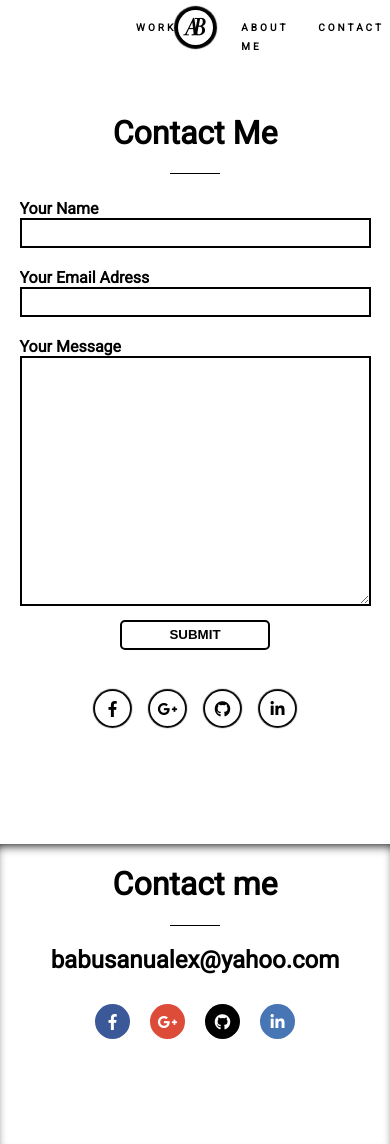
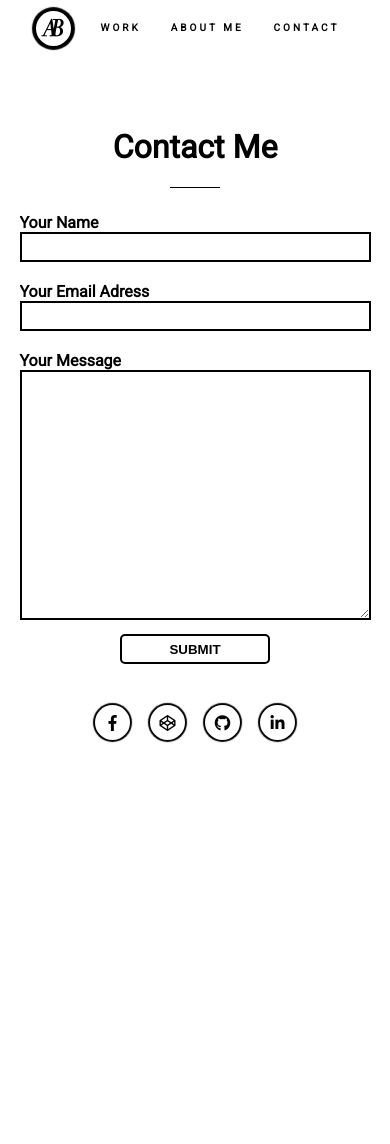
Before and after one commit to AlexBabusanu/fullPagePorto, a PHP site: page /core/views/contact.view.php in a window 390 px wide. After the commit the page ends 743 px from the top, so only its background shows below. Run offline with PHP 8.4, Linux system fonts and the light colour scheme; some libraries are stand-ins or nearby versions.

Commit message:
minor adjustments

```diff
--- a/core/controller/contact.controller.php
+++ b/core/controller/contact.controller.php
@@ -8,8 +8,6 @@
 	$email = $_POST["email"];
 	$message = $_POST["message"];
 	$error = [];
-
-
 
 	if(strlen($name) < 3 || strlen($name) > 50){
 		$error["name"] ="The name must be between 3 and 50 characters long.";
@@ -23,6 +21,10 @@
 	if(strlen($message) < 1) {
 		$error["message"] = "Please include a message";
 	}
+
+	else {
+		mail("babusanualex@yahoo.com", $name, $message, $email);
+	}
 }
 
 
--- a/core/views/contact.view.php
+++ b/core/views/contact.view.php
@@ -36,12 +36,12 @@
 	</div>
 		<button type="submit" name="submitted">Submit</button>
 	</form>
-	<ul>
-	<li><a href=""><i class="fab fa-facebook-f"></i></a></li>
-	<li><a href=""><i class="fab fa-google-plus-g"></i></a></li>
-	<li><a href=""><i class="fab fa-github"></i></a></li>
-	<li><a href=""><i class="fab fa-linkedin-in"></i></a></li>
-</ul>
+	<ul class="mediaLinks">
+		<li><a href="https://www.facebook.com/Alex.Babusanu"><i class="fab fa-facebook-f"></i></a></li>
+		<li><a href="https://codepen.io/Skidi/"><i class="fab fa-codepen"></i></a></li>
+		<li><a href="https://github.com/Skidi"><i class="fab fa-github"></i></a></li>
+		<li><a href="https://www.linkedin.com/in/babusanu-alex-769b2886/"><i class="fab fa-linkedin-in"></i></a></li>
+	</ul>
 </div>
 
 <?php require("shared/footer.php"); ?>
--- a/core/views/shared/footer.php
+++ b/core/views/shared/footer.php
@@ -1,13 +1,13 @@
 <footer>
 	<h1>Contact me</h1>
 	<div class="break"></div>
-	<a href=""><h2>babusanualex@yahoo.com</h2></a>
-<ul>
-	<li style="background:#3B5998"><a href=""><i class="fab fa-facebook-f"></i></a></li>
-	<li style="background:#dd4b39"><a href=""><i class="fab fa-google-plus-g"></i></a></li>
-	<li style="background:#000000"><a href=""><i class="fab fa-github"></i></a></li>
-	<li style="background:#4875B4"><a href=""><i class="fab fa-linkedin-in"></i></a></li>
-</ul>
+	<a href="mailto:babusanualex@yahoo.com"><h2>babusanualex@yahoo.com</h2></a>
+	<ul class="mediaLinks">
+		<li><a href="https://www.facebook.com/Alex.Babusanu"><i class="fab fa-facebook-f"></i></a></li>
+		<li><a href="https://codepen.io/Skidi/"><i class="fab fa-codepen"></i></a></li>
+		<li><a href="https://github.com/Skidi"><i class="fab fa-github"></i></a></li>
+		<li><a href="https://www.linkedin.com/in/babusanu-alex-769b2886/"><i class="fab fa-linkedin-in"></i></a></li>
+	</ul>
 </footer>
  <script src="https://code.jquery.com/jquery-3.3.1.min.js"  integrity="sha256-FgpCb/KJQlLNfOu91ta32o/NMZxltwRo8QtmkMRdAu8="  crossorigin="anonymous"></script>
 <script  src="https://code.jquery.com/ui/1.12.1/jquery-ui.js"  integrity="sha256-T0Vest3yCU7pafRw9r+settMBX6JkKN06dqBnpQ8d30="  crossorigin="anonymous"></script>
--- a/core/views/shared/header.php
+++ b/core/views/shared/header.php
@@ -3,6 +3,7 @@
 <head>
 	<title>Alex Babusanu</title>
 	<meta charset="utf-8">
+	<meta name="description" content="The web development portofolio of Alex Babusanu. This only includes finished web development work done only by myself.">
 	<meta name="viewport" content="width=device-width, initial-scale=1.0">
 	<link rel="shortcut icon" href="public/media/logoBlack.png">
 	<link rel="stylesheet" href="https://use.fontawesome.com/releases/v5.0.13/css/all.css" integrity="sha384-DNOHZ68U8hZfKXOrtjWvjxusGo9WQnrNx2sqG0tfsghAvtVlRW3tvkXWZh58N9jp" crossorigin="anonymous">
--- a/core/views/work.view.php
+++ b/core/views/work.view.php
@@ -1,12 +1,12 @@
 <?php require("shared/header.php"); ?>
 
-<div class="website">
+<div class="website" style="background-image:url(<?= $website["image"] ?>)">
 	<div class="title">
 		<h1><?= $_GET["w"] ?></h1>
 		<a href="/"><i class="far fa-times-circle"></i></a>
 	</div>
 
-	<img src="<?= $website["image"] ?>">
+	<!-- <img src="<?= $website["image"] ?>"> -->
 
 </div>
 <div class="details">
--- a/public/css/style.css
+++ b/public/css/style.css
@@ -130,12 +130,12 @@
 	justify-content: center;
 	z-index:2;
 	text-align:center;
-	margin-top:40px;
 	display:none;
 	text-shadow:0px 0px 2px #000, 0px 0px 2px #000, 0px 0px 2px #000, 0px 0px 2px #000, 0px 0px 2px #000;
 }
 .navigation ul {
 	list-style:none;
+	cursor: pointer;
 }
 .navigation p {
 	transition: 1000ms all linear;
@@ -189,10 +189,12 @@
 	justify-content: space-between;
 }
 .main li {
+	margin-top:10px;
 	line-height:0;
 	font-size:35px;
 	letter-spacing:.300em;
 }
+
 .nActive {
 	opacity:0;
 	transition: 1000ms all linear;
@@ -249,7 +251,7 @@
 /* footer */
 
 footer {
-
+	z-index:15;
 	color:#000;
 	background: #fff;
 	height:300px;
@@ -259,20 +261,18 @@
 	box-shadow:inset 0px 6px 11px -5px #000;
 
 }
-footer ul {
-	color:#fff;
-}
-footer ul, .contact ul {
+
+.mediaLinks {
 	list-style:none;
 	display:flex;
 	justify-content:center;
 	padding:0;
 }
-footer ul li, .contact ul li {
+.mediaLinks li {
 	margin:10px;
 	border-radius:50%;
 }
-footer ul li a, .contact ul li a {
+.mediaLinks a {
 	padding:10px;
 	width:15px;
 	height:15px;
@@ -299,13 +299,16 @@
 
 
 }
+.contact h1 {
+	margin-top:50px;
+}
 
-.contact li {
-	box-shadow: 0 0 0px 0px #000 inset, 0 0 1px 2px #000;
+.mediaLinks li {
+	box-shadow: 0 0 0px 0px #000, 0 0 1px 2px #000;
+	transition: box-shadow 200ms linear;
 }
-.contact li:hover {
+.mediaLinks li:hover {
 	box-shadow: 0 0 4px 4px #000;
-	transition: 200ms all linear;
 }
 
 form {
@@ -429,10 +432,13 @@
 .website {
 	height:50vh;
 	overflow:hidden;
+	background-size:cover;
 
 }
-.website img {
-	width:100%;
+
+.website a {
+	position: absolute;
+	bottom:0;
 }
 .title {
 	position:absolute;
@@ -482,7 +488,6 @@
 }
 .info {
 	display:grid;
-	margin: 80px;
 	grid-template-columns: 1fr;
 }
 .aboutWebsite {
@@ -506,6 +511,7 @@
 	display:grid;
 	grid-template-columns: 1fr 1fr;
 	grid-column-gap:15px;
+	grid-row-gap:15px;
 	margin:80px 0;
 }
 .imagesText .break {
@@ -547,7 +553,8 @@
 
 
 
-@media screen and (max-width:800px) {
+@media screen and (min-width:670px) and (max-width:800px) {
+
 	.main {
 		height:50px;
 	}
@@ -575,9 +582,28 @@
 	.col:nth-child(2n) {
 		border-right:none;
 	}
+
 }
 
 @media screen and (max-width:670px) {
+
+	.logo {
+		position:relative;
+		margin-top:0;
+		margin-right:15px;
+	}
+	nav ul {
+		margin-left:0;
+	}
+	nav li:nth-child(2){
+		margin-left:15px;
+	}
+	.navLight ul {
+		margin:5px 0;
+	}
+	.navigation {
+		grid-template-rows: 1fr 50px 1fr;
+	}
 	.main {
 		height:50px;
 	}
@@ -585,6 +611,7 @@
 		margin:15px;
 		letter-spacing: 0.1em;
 	}
+
 	.navigation h3 {
 		font-size:15px;
 
@@ -593,6 +620,15 @@
 		font-size:30px;
 
 	}
+
+	.about h1 {
+		font-size:18px;
+	}
+	.introduction{
+		margin:30px;
+	}
+
+
 	.textArea {
 		width:90%;
 	}
@@ -615,3 +651,8 @@
 		margin-top:-23%;
 	}
 }
+@media screen and (max-height:670px){
+	.contact {
+		height:inherit;
+	}
+}
--- a/public/js/script.js
+++ b/public/js/script.js
@@ -1,10 +1,9 @@
 $(window).ready(function(){
-	if($(document).width() > 670) {
 	$(".pageName").css("display", "none");
 	$(".navigation").css("display", "grid");
 	$("footer").addClass("fInactive");
 	animating = false;
-}
+
 });
 $(window).on("load", function(){
 
@@ -28,24 +27,12 @@
 			return scrollPercent * height / 100;
 		}
 
-		if($(document).width() >= 800) {
-			var navTopScrollHeight = (100 - scrollSize(12));
-			var navBotScrollHeight = (scrollSize(12));
-			$(".main ul").css("top", "-"  + scrollSize(30+$(".front").length * 10) + "%");
-		}
-		else if($(document).width() < 800 && $(document).width() >= 670){
-			$(".main ul").css("top", "-"  + scrollSize(50) + "%");
-			var navTopScrollHeight = (100 - scrollSize(10));
-			var navBotScrollHeight = (scrollSize(10));
-		}
-		else if($(document).width() < 670){
-			$(".main ul").css("top", "-" + scrollSize(90) + "%");
-			var navTopScrollHeight = (100 - scrollSize(9));
-			var navBotScrollHeight = (scrollSize(9));
-		}
+		var navTopScrollHeight = ($(".navTop").height() - scrollSize($(".navTop ul").height() /  ($(".main ul li").length + 1) ) );
+		var navBotScrollHeight = (scrollSize($(".navBot ul").height() / ($(".main ul li").length + 1) ));
+		$(".main ul").css("top", "-"  + scrollSize($(".main ul").height() / ($(".main ul li").length + 1.5)) + "px");
 
-		$(".navTop ul").css("top", navTopScrollHeight + "%" );
-		$(".navBot ul").css("top", "-" + navBotScrollHeight + "%");
+		$(".navTop ul").css("top", navTopScrollHeight + "px" );
+		$(".navBot ul").css("top", "-" + navBotScrollHeight + "px");
 
 
 	})
@@ -78,11 +65,18 @@
 			}
 			else if($(window).scrollTop() == $(".page:last-child").offset().top) {
 				$("footer").removeClass("fInactive");
+				if($(window).height() < 750){
+					$(".navigation").animate({
+						top: "-25%"
+					}, 1000)
+				}
 				$("html, body").animate({
 					scrollTop: $(document).height()
+
 				}, 1000, "easeInOutQuint", function(){
 					animating = false;
 				}, 300);
+
 				return;
 			}
 
@@ -113,6 +107,11 @@
 			}
 			else if(!$("footer").hasClass("fInactive")){
 				$("footer").addClass("fInactive");
+				if($(window).height() < 750){
+					$(".navigation").animate({
+						top: "0"
+					}, 1000)
+				}
 				setTimeout(function(){
 					animating= false;
 				}, 300);
@@ -159,7 +158,7 @@
 			}
 		})
 
-		$(window).bind("mousewheel DOMMouseScroll MozMousePixelScroll", function(event){
+		$(window).on("mousewheel DOMMouseScroll MozMousePixelScroll", function(event){
 				event.stopImmediatePropagation();
                 event.stopPropagation();
 				event.preventDefault();
@@ -176,7 +175,7 @@
 
 	}
 
-	if(window.location.pathname == "/about" || window.location.pathname == "/website") {
+	if(window.location.pathname == "/about" || window.location.pathname == "/website" || window.location.pathname == "/contact") {
 
 		$(window).on("scroll", function(){
 			if($(window).scrollTop() >= 100) {
```
Also changed, not shown: work.php (+7 -7 lines), core/.htaccess (added).
